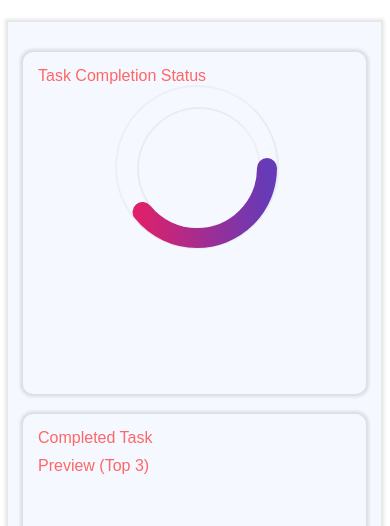
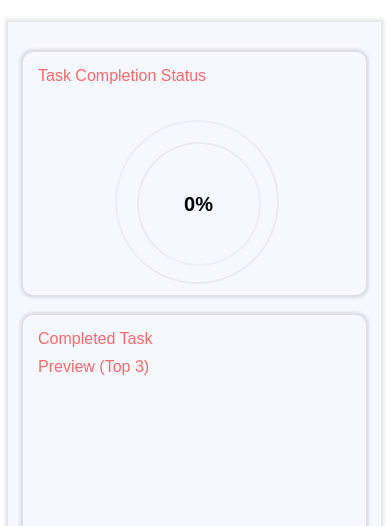
Before and after one commit to sujal-ag/To-Do_task, a plain HTML site: page index.html in a window 390 px wide. Shown: the part 318-844 px from the top of the page. Drawn offline with Linux system fonts and the light colour scheme.

Commit message:
progress_bar2

```diff
--- a/index.js
+++ b/index.js
@@ -42,6 +42,7 @@ function renderTasks() {
     }
   });
 
+  updateProgressCircle()
   saveData();
 }
 
@@ -55,26 +56,6 @@ function createTaskItem(text) {
   li.appendChild(span);
 
   makeDraggable(li);
-
-//   li.addEventListener("click", function (e) {
-//     if (e.target.tagName === "SPAN") return;
-
-//     const cleanText = (text+"t").trim();
-
-//     const index = allTasks.indexOf(cleanText);
-//     if (index !== -1) {
-//       allTasks.splice(index, 1);
-//       completedTasks.unshift(cleanText.slice(text));
-//       renderTasks();
-//     } else {
-//       const cIndex = completedTasks.indexOf(text);
-//       if (cIndex !== -1) {
-//         completedTasks.splice(cIndex, 1);
-//         allTasks.unshift(cleanText);
-//         renderTasks();
-//       }
-//     }
-//   });
 
   return li;
 }
@@ -161,3 +142,23 @@ function getData() {
 
 getData();
 renderTasks();
+
+
+function updateProgressCircle() {
+  const total = allTasks.length + completedTasks.length;
+  const percent = total === 0 ? 0 : (completedTasks.length / total) * 100;
+
+  const radius = 70;
+  const circumference = 2 * Math.PI * radius;
+  const offset = circumference - (percent / 100) * circumference;
+
+  const circle = document.querySelector("svg circle");
+  if (!circle) return;
+
+  circle.style.strokeDasharray = `${circumference}`;
+  circle.style.strokeDashoffset = `${offset}`;
+
+  // Optional: Show percent text inside circle
+  const percentText = document.querySelector(".inner p");
+  if (percentText) percentText.textContent = `${Math.round(percent)}%`;
+}
--- a/progress.css
+++ b/progress.css
@@ -1,3 +1,56 @@
+/* #circle {
+  position: relative;
+  width: 160px;
+  height: 160px;
+  margin: auto;
+}
+
+.outer {
+  position: absolute;
+  width: 160px;
+  height: 160px;
+  border: 2px outset rgba(0, 0, 0, 0.052);
+  border-radius: 50%;
+  top: 0;
+  left: 0;
+}
+
+.inner {
+  position: absolute;
+  width: 120px;
+  height: 120px;
+  border: 2px inset rgba(0, 0, 0, 0.052);
+  border-radius: 50%;
+  top: 20px;
+  left: 20px;
+  display: flex;
+  justify-content: center;
+  align-items: center;
+}
+
+circle{
+    fill: none;
+      stroke: url(#GradientColor);
+      stroke-width: 20px;
+      animation: anim 1s linear forwards;
+      stroke-dasharray: 472;
+  stroke-dashoffset: 472;
+}
+
+svg {
+  position: absolute;
+  top: 3px;
+  left: 2px;
+  width: 160px;
+  height: 160px;
+}
+
+@keyframes anim {
+    100%{
+        stroke-dashoffset: 132;
+    }
+} */
+
 #circle {
   position: relative;
   width: 160px;
@@ -28,20 +81,30 @@
   display: flex;
   justify-content: center;
   align-items: center;
+  font-size: 20px;
+  font-weight: bold;
 }
 
-circle{
-    fill: none;
-      stroke: url(#GradientColor);
-      stroke-width: 20px;
-}
 /* SVG CIRCLE */
 svg {
   position: absolute;
-  top: 3px;
-  left: 2px;
+  top: 2px;
+  left: 3px;
   width: 160px;
   height: 160px;
-  stroke-dasharray: 472;
-  stroke-dashoffset: 300;
+  transform: rotate(-90deg); /* So progress starts at the top */
 }
+
+circle {
+  fill: none;
+  stroke: url(#GradientColor);
+  stroke-width: 20px;
+  transition: stroke-dashoffset 0.5s ease;
+}
+
+
+@media only screen and (max-width: 768px) {
+    #circle{
+        margin-top: 35px;
+    }
+}
--- a/styles.css
+++ b/styles.css
@@ -345,9 +345,13 @@ input{
   box-shadow: 0px 0px 3px 3px rgba(0, 0, 0, 0.1);
 }
 
-#box2,
+
 #box3{
   height: 37vh;
+}
+
+#box2{
+  height: max-content
 }
 
 .task .opr{
```
